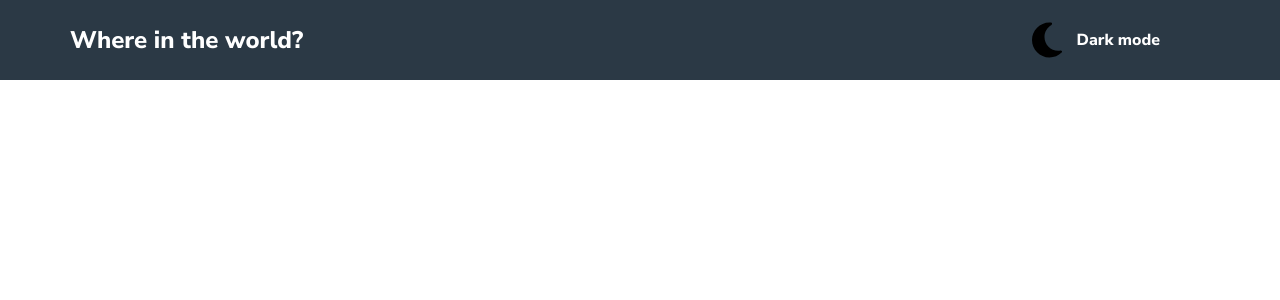
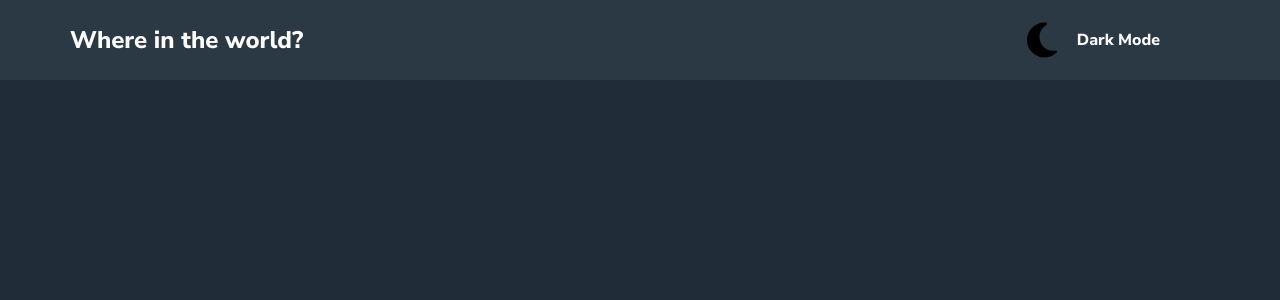
Before and after one commit to Frontendmentor-Gautham/Rest-countries, a React (Create React App) app: page / in a window 1280 px wide. Shown: the top 300 px of the page. Built offline with nearby package versions, Linux system fonts and the light colour scheme.

Commit message:
completed toggling part

```diff
--- a/src/App.css
+++ b/src/App.css
@@ -12,3 +12,56 @@ body {
   margin: 0;
   box-sizing: border-box;
 }
+
+.light {
+  background-color: hsl(0, 0%, 98%);
+}
+
+.dark {
+  background-color: hsl(207, 26%, 17%);
+}
+
+.dark-text {
+  color: hsl(0, 0%, 100%);
+}
+
+.light-text {
+  color: hsl(200, 15%, 8%);
+}
+
+.navbar {
+  display: flex;
+  justify-content: space-between;
+  align-items: center;
+  height: 10vh;
+  padding: 0px 70px;
+}
+
+.dark-navbar {
+  background-color: hsl(209, 23%, 22%);
+}
+
+.light-navbar {
+  background-color: hsl(0, 0%, 100%);
+}
+
+.theme-container {
+  display: flex;
+  justify-content: space-evenly;
+  align-items: center;
+  padding-right: 50px;
+}
+
+.theme-container img {
+  height: 40px;
+  margin-right: 20px;
+  cursor: pointer;
+}
+
+.light-dark-image {
+  display: none;
+}
+
+.dark-light-image {
+  display: none;
+}
--- a/src/App.js
+++ b/src/App.js
@@ -1,9 +1,57 @@
-import { useState } from "react";
+import { useState, useEffect } from "react";
 import "./App.css";
-import Navbar from "./Components/Navbar";
+import moonDarkTheme from "./images/moon-dark-theme.svg";
+import moonLightTheme from "./images/moon-light.svg";
 
 function App() {
-  return <Navbar />;
+  const [theme, setTheme] = useState("dark");
+
+  const changeTheme = () => {
+    if (theme === "light") {
+      setTheme("dark");
+    } else {
+      setTheme("light");
+    }
+  };
+
+  useEffect(() => {
+    switch (theme) {
+      case "dark":
+        document.body.classList.add("dark");
+        break;
+      case "light":
+        document.body.classList.remove("dark");
+        break;
+      default:
+        break;
+    }
+  }, [theme]);
+
+  return (
+    <>
+      <nav className={`${theme}-navbar navbar`}>
+        <div>
+          <h1 className={`${theme}-text`}>Where in the world?</h1>
+        </div>
+
+        <div className="theme-container">
+          <img
+            onClick={changeTheme}
+            className={`${theme}-dark-image`}
+            src={moonDarkTheme}
+            alt="Dark theme moon"
+          />
+          <img
+            onClick={changeTheme}
+            className={`${theme}-light-image`}
+            src={moonLightTheme}
+            alt="Dark theme moon"
+          />
+          <h4 className={`${theme}-text`}>Dark Mode</h4>
+        </div>
+      </nav>
+    </>
+  );
 }
 
 export default App;
--- a/src/Components/Navbar.css
+++ /dev/null
@@ -1,28 +0,0 @@
-nav {
-  background-color: hsl(209, 23%, 22%);
-}
-
-h1 {
-  color: hsl(0, 0%, 100%);
-}
-
-.theme-image {
-  color: #fff;
-  height: 40px;
-  margin-right: 15px;
-}
-
-.navbar {
-  display: flex;
-  justify-content: space-between;
-  align-items: center;
-  height: 10vh;
-  padding: 0px 70px;
-}
-
-.theme-container {
-  display: flex;
-  justify-content: space-evenly;
-  align-items: center;
-  padding-right: 50px;
-}
--- a/src/Components/Navbar.js
+++ /dev/null
@@ -1,46 +0,0 @@
-import React, { useState, useEffect } from "react";
-import "./Navbar.css";
-import moonLight from "../images/moon-light.svg";
-import moonDark from "../images/moon-dark.svg";
-
-const Navbar = () => {
-  const [theme, setTheme] = useState("dark");
-
-  const changeTheme = () => {
-    if (theme === "light") {
-      setTheme("dark");
-    } else {
-      setTheme("light");
-    }
-  };
-
-  useEffect(() => {
-    switch (theme) {
-      case "dark":
-        document.body.classList.add("light");
-        break;
-      case "light":
-        document.body.classList.remove("dark");
-        break;
-      default:
-        break;
-    }
-  }, [theme]);
-
-  return (
-    <>
-      <nav className="navbar">
-        <div>
-          <h1>Where in the world?</h1>
-        </div>
-
-        <div className="theme-container">
-          <img className="theme-image" src={moonDark} alt="Dark theme moon" />
-          <h4>Dark mode</h4>
-        </div>
-      </nav>
-    </>
-  );
-};
-
-export default Navbar;
```
Also changed, not shown: src/images/moon-dark-theme.svg (renamed from src/images/moon-dark.svg).
